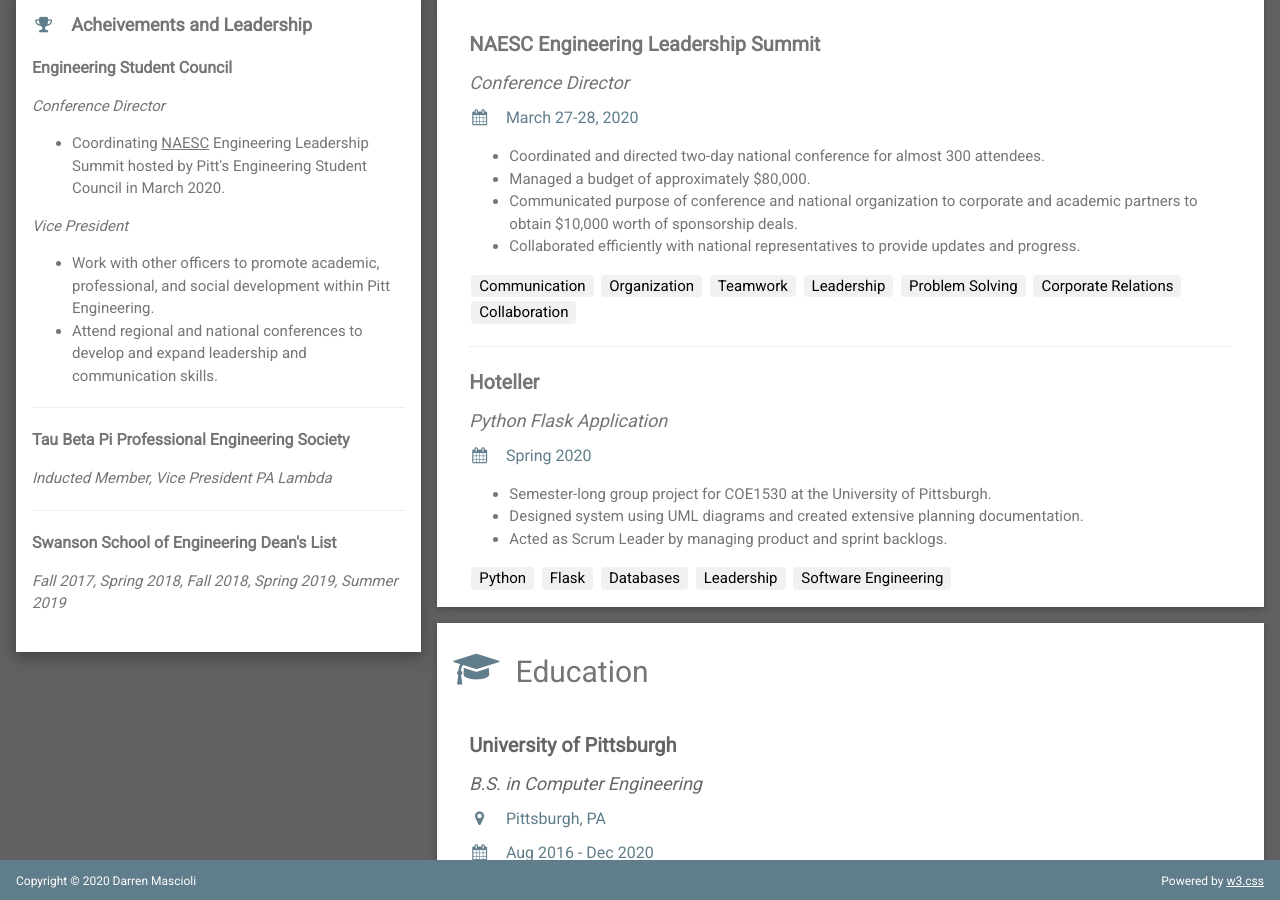
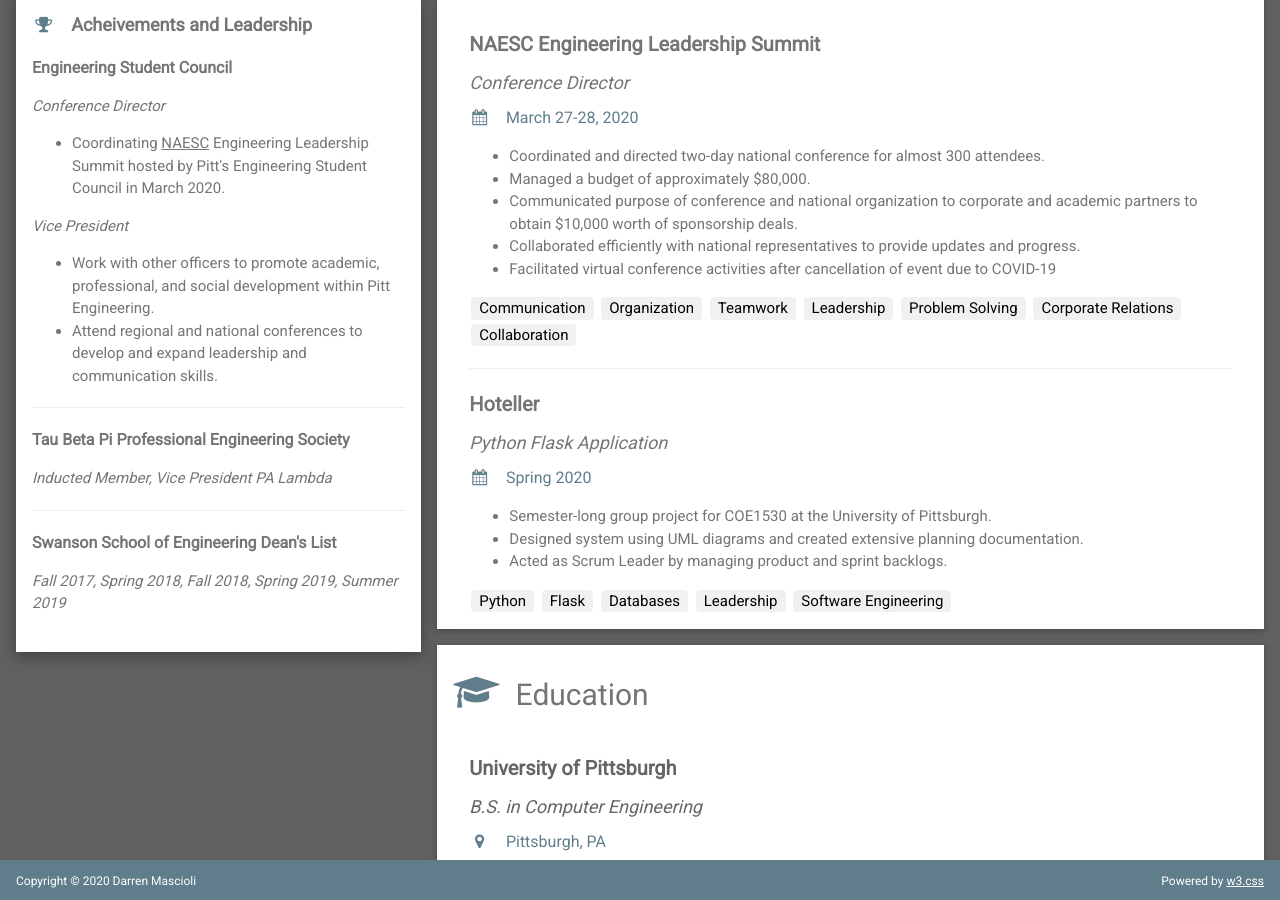
Before and after one commit to dmascioli/dmascioli.github.io, a Jekyll site: the page built from index.html, in a window 1280 px wide and 900 px high, scrolled down 1251 px. Built offline with Jekyll 4.4.1, drawn with Linux system fonts in a browser that asks for light colours; some of the changed text lies outside the part shown.

Commit message:
removed unused navbar links, added bullet for ELS

```diff
--- a/index.html
+++ b/index.html
@@ -16,9 +16,9 @@
     <!-- Nav Bar -->
     <div class="w3-bar w3-light-grey">
         <a href="index.html" class="w3-bar-item w3-button w3-blue-grey"><i class="fa fa-home"></i></a>
-        <a href="projects.html" class="w3-bar-item w3-button w3-light-grey"><i class="fa fa-book"></i><span class="page-nav"> Projects</span></a>
-        <a href="education.html" class="w3-bar-item w3-button w3-light-grey"><i class="fa fa-graduation-cap"></i><span class="page-nav"> Education</span></a>
-        <a href="posts.html" class="w3-bar-item w3-button w3-light-grey"><i class="fa fa-pencil"></i><span class="page-nav"> Posts</span></a>
+        <!-- <a href="projects.html" class="w3-bar-item w3-button w3-light-grey"><i class="fa fa-book"></i><span class="page-nav"> Projects</span></a> -->
+        <!-- <a href="education.html" class="w3-bar-item w3-button w3-light-grey"><i class="fa fa-graduation-cap"></i><span class="page-nav"> Education</span></a> -->
+        <!-- <a href="posts.html" class="w3-bar-item w3-button w3-light-grey"><i class="fa fa-pencil"></i><span class="page-nav"> Posts</span></a> -->
 
         <a href="https://www.instagram.com/dmas97/" target="_blank" class="w3-bar-item w3-button w3-light-grey w3-right"><i class="fa fa-instagram w3-hover-opacity"></i></a>
         <a href="https://www.github.com/dmascioli" target="_blank" class="w3-bar-item w3-button w3-light-grey w3-right"><i class="fa fa-github w3-hover-opacity"></i></a>
@@ -220,6 +220,7 @@
                                 <li>Managed a budget of approximately $80,000.</li>
                                 <li>Communicated purpose of conference and national organization to corporate and academic partners to obtain $10,000 worth of sponsorship deals.</li>
                                 <li>Collaborated efficiently with national representatives to provide updates and progress.</li>
+                                <li>Facilitated virtual conference activities after cancellation of event due to COVID-19</li>
                             </ul>
                             <span class="w3-tag w3-light-grey w3-round custom-margin">Communication</span>
                             <span class="w3-tag w3-light-grey w3-round custom-margin">Organization</span>
```
